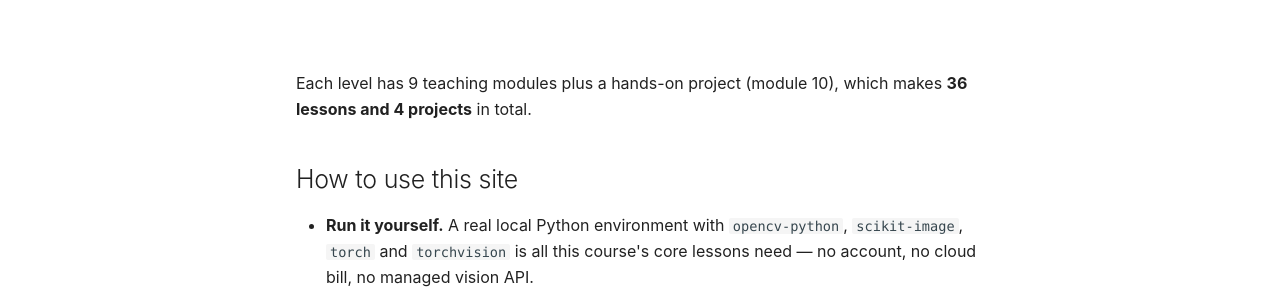
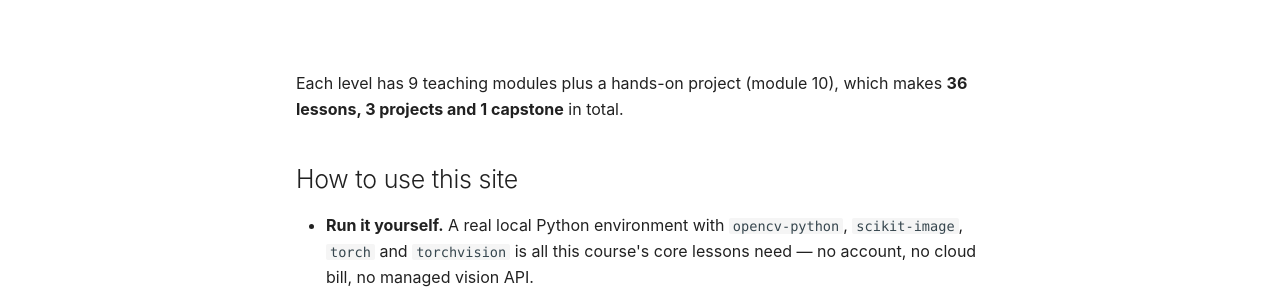
Before and after one commit to SIGILIPELLI/computer-vision-mastery-path, an MkDocs documentation site: the page built from docs/index.md, in a window 1280 px wide and 900 px high, scrolled down 655 px. Shown: the part 187-479 px from the top of the window. Built offline with MkDocs 1.6.1 and Material for MkDocs 9.7.7, drawn with Linux system fonts in a browser that asks for light colours; comment, search, counter and statistics services are not loaded.

Commit message:
Course description and counts state lessons, projects and capstone from the registry
Co-Authored-By: Claude Sonnet 5.5 <noreply@anthropic.com>

```diff
--- a/docs/index.md
+++ b/docs/index.md
@@ -1,6 +1,6 @@
 ---
 title: "Free Computer Vision Course: OpenCV, CNNs, Detection, Segmentation & Tracking"
-description: "Free computer vision course: 36 lessons and 4 projects on OpenCV, CNNs, object detection, segmentation, tracking, OCR and vision transformers."
+description: "Free computer vision course: 36 lessons, 3 projects and 1 capstone on OpenCV, CNNs, object detection, segmentation, tracking, OCR and vision transformers."
 ---
 
 # Computer Vision Mastery Path
@@ -33,7 +33,7 @@ desktop/cloud-scale compute throughout.
 | **3 · Detection, Segmentation & Motion** | Object detection, segmentation, pose, optical flow, tracking, OCR | 10 | Run and evaluate real detection/segmentation/tracking models |
 | **4 · Modern Architectures & Production CV** | Vision transformers, embeddings, generation, robustness, bias, scaling | 10 | Choose, evaluate and ship a real, modern vision system |
 
-Each level has 9 teaching modules plus a hands-on project (module 10), which makes **36 lessons and 4 projects** in total.
+Each level has 9 teaching modules plus a hands-on project (module 10), which makes **36 lessons, 3 projects and 1 capstone** in total.
 
 ## How to use this site
 
```
